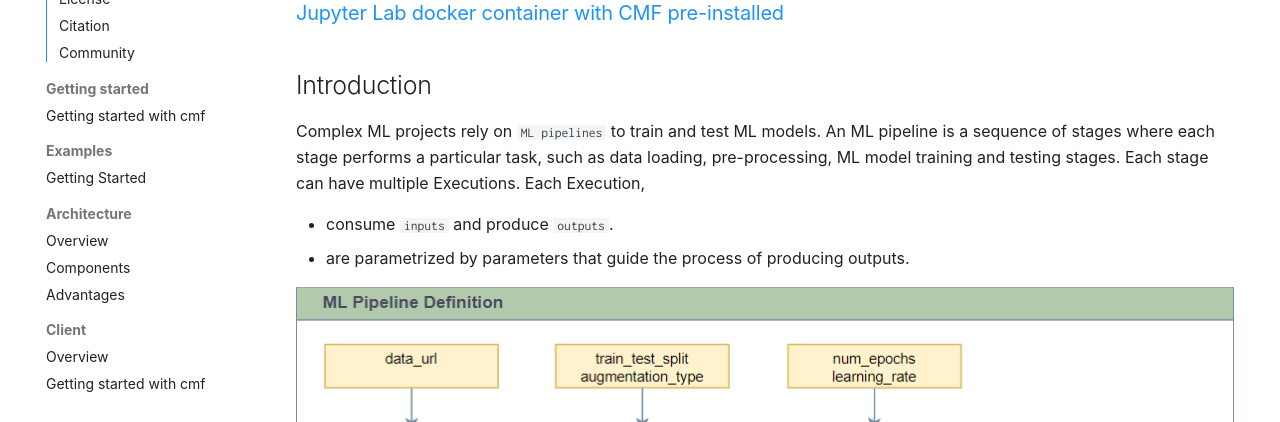
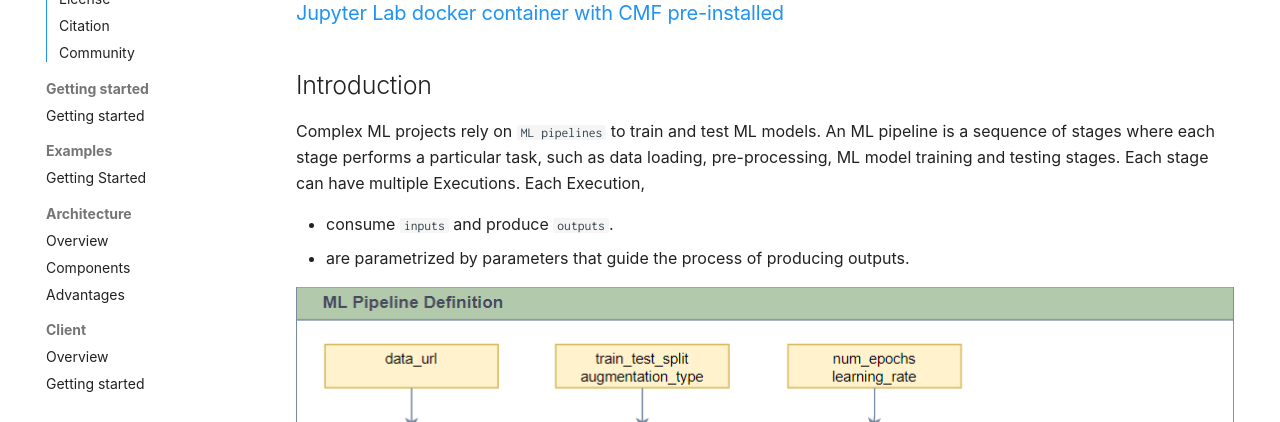
Before and after one commit to HewlettPackard/cmf, an MkDocs documentation site: the page built from docs/index.md, in a window 1280 px wide and 900 px high, scrolled down 358 px. Shown: the part 478-900 px from the top of the window. Built offline with MkDocs 1.6.1 and Material for MkDocs 9.7.7, drawn with Linux system fonts in a browser that asks for light colours; some web fonts are replaced; comment, search, counter and statistics services are not loaded; some of the changed lines change nothing that is shown.

Commit message:
Update mkdocs.yaml

```diff
--- a/mkdocs.yaml
+++ b/mkdocs.yaml
@@ -78,7 +78,7 @@
 nav:
   - index.md
   - Getting started:
-      - cmf_client/step-by-step.md
+      - Getting started: cmf_client/step-by-step.md
   - Examples:
       - Getting Started: examples/getting_started.md
   - Architecture:
```
